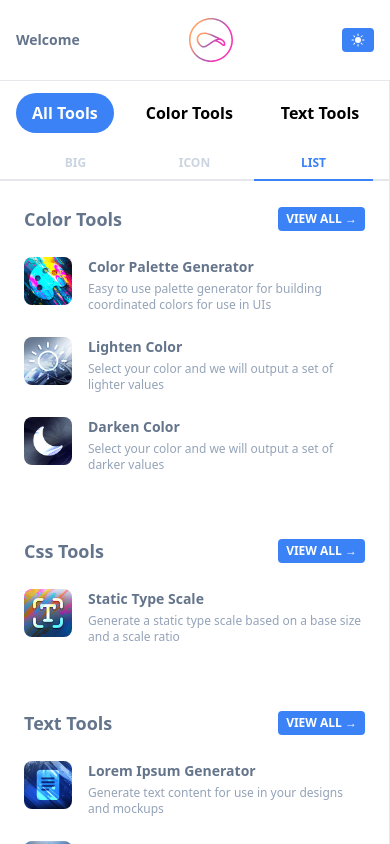
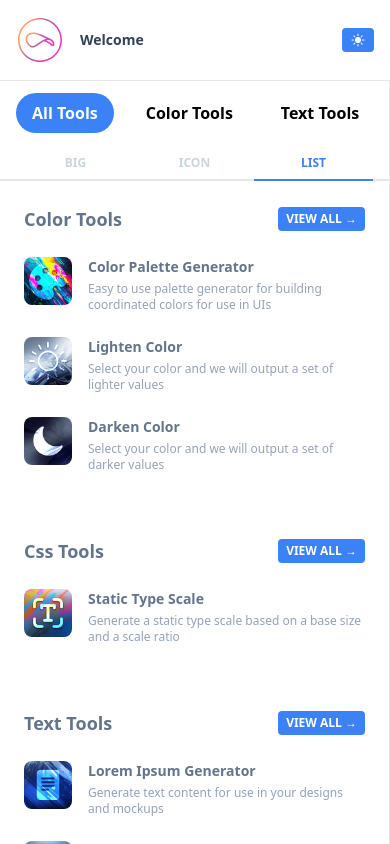
Before and after one commit to ramijames/CrispTools, a Vue app: page / in a window 390 px wide. Shown: the top 844 px of the page. Built offline with nearby package versions, Linux system fonts and the light colour scheme; a web font is replaced by a local one; what vue3-colorpicker, vue3-highlightjs would draw is missing.

Commit message:
Viewtype mobile fixes, confirmed working in Safari on iOS

```diff
--- a/src/App.vue
+++ b/src/App.vue
@@ -2,15 +2,17 @@
   <!-- <Header /> -->
   <section :class="theme" class="bg-white dark:bg-slate-900">
     <header class="w-full p-4 border-b dark:border-slate-100/10">
-      <nav class="max-w-screen-2xl w-full mx-auto flex flex-row items-center justify-between px-0 lg:px-4" aria-label="Global" >
-        <span class="text-sm font-semibold text-slate-500 dark:text-white">Welcome</span>
+      <nav class="max-w-screen-2xl w-full mx-auto flex flex-row items-center justify-between lg:px-4" aria-label="Global" >
+        <section class="flex flex-row justify-center">
           <router-link to="/" class="flex flex-row gap-2 justify-center items-center">
             <img class="h-12 w-auto" src="/crisp-logo-white.svg" alt="Crisp Tools"/>
           </router-link>
-          <button @click="toggleTheme()" class="flex flex-row gap-2 px-2 py-1 text-white rounded text-xs bg-blue-500 dark:bg-slate-800 uppercase">
-            <SunIcon class="h-4 w-auto" v-if="theme === 'light'" />
-            <MoonIcon class="h-4 w-auto" v-if="theme === 'dark'" /> <span class="hidden">{{ theme }}</span>
-          </button>
+          <span class="self-center ml-4 text-sm font-semibold text-slate-700 dark:text-slate-500">Welcome</span>
+        </section>
+        <button @click="toggleTheme()" class="flex flex-row px-2 py-1 text-white rounded text-xs bg-blue-500 dark:bg-slate-800 uppercase">
+          <SunIcon class="h-4 w-auto" v-if="theme === 'light'" />
+          <MoonIcon class="h-4 w-auto" v-if="theme === 'dark'" /> <span class="hidden">{{ theme }}</span>
+        </button>
       </nav>
     </header>
     <section class="flex flex-col lg:flex-row max-w-screen-2xl mx-auto w-full">
```
